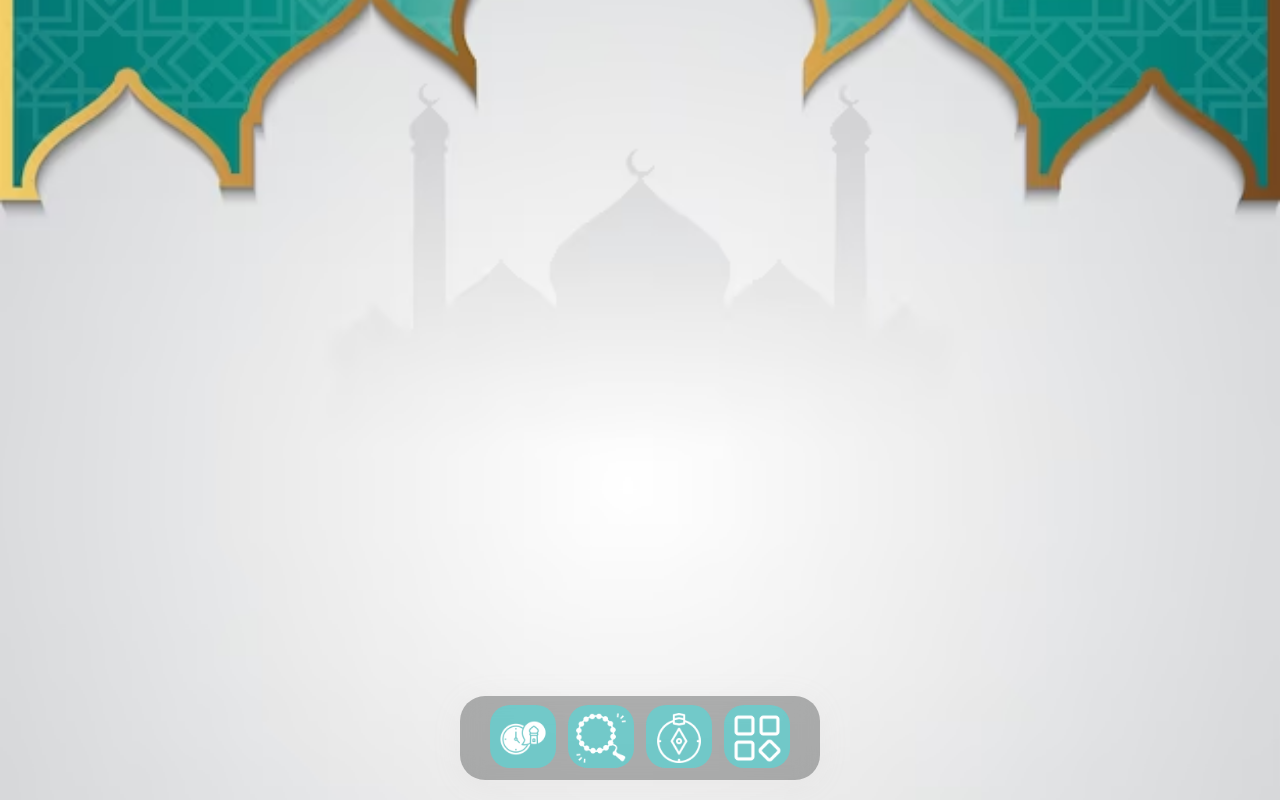
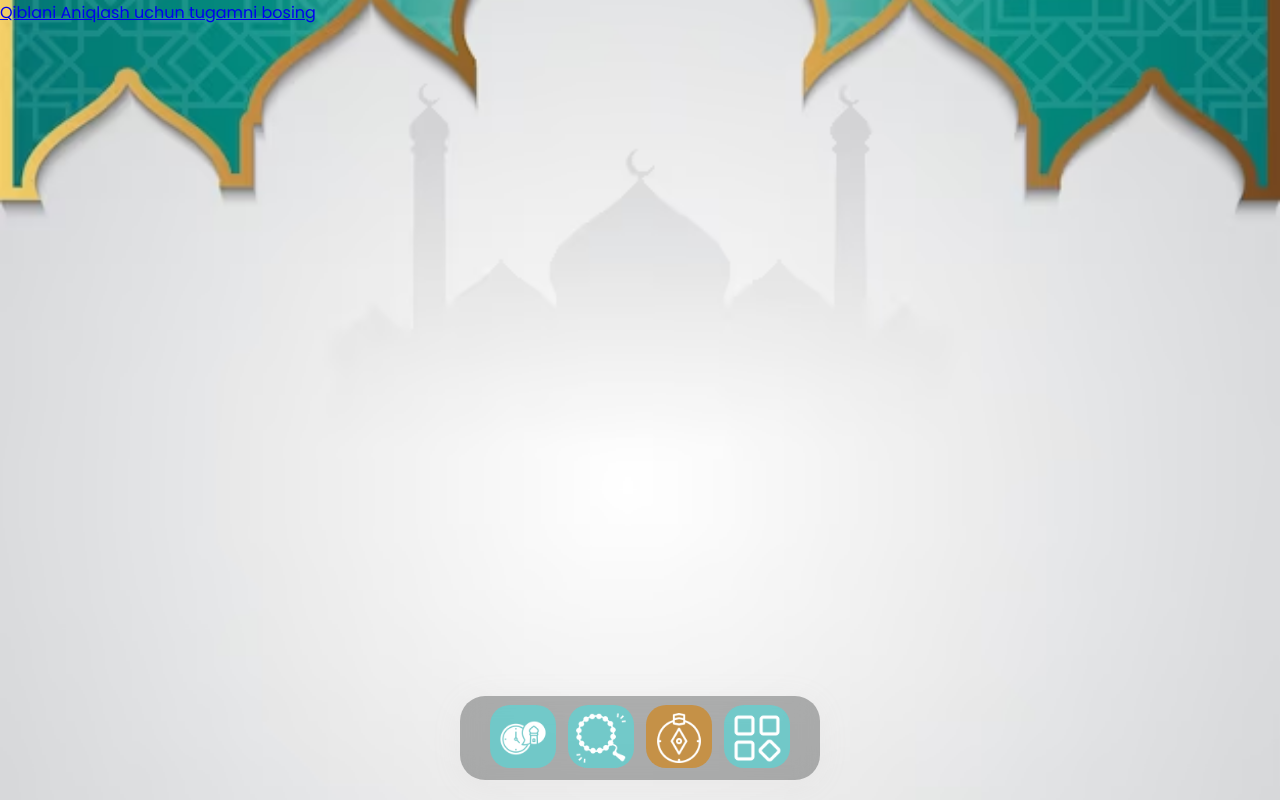
Before and after one commit to zakirovravshan/namaz.uz, a React (Create React App) app: page /qibla in a window 1280 px wide. Before the commit this address had no page. Built offline with nearby package versions, Linux system fonts and the light colour scheme.

Commit message:
add qbilba link

```diff
--- a/src/App.jsx
+++ b/src/App.jsx
@@ -2,6 +2,7 @@ import Main from './pages/Main.js/Main';
 import { Routes, Route } from 'react-router-dom';
 import Settings from './pages/Settings/Settings';
 import { Bar } from './components/Bar/Bar';
+import { Qibla } from './components/Qibla/Qibla';
 
 function App() {
 
@@ -11,6 +12,7 @@ function App() {
 			<Routes>
 				<Route index path='/' element={<Main />} />
 				<Route path='/settings' element={<Settings />} />
+				<Route path='/qibla' element={<Qibla />} />
 			</Routes>
 			<Bar />
 		</div>
--- a/src/components/Bar/Bar.jsx
+++ b/src/components/Bar/Bar.jsx
@@ -34,7 +34,7 @@ export const Bar = () => {
 				</li>
 				<li className='bar__item'>
 				<NavLink
-						to='/s'
+						to='/qibla'
 						className={({ isActive, isPending }) =>
 							isPending ? 'link' : isActive ? 'activebar' : "link"
 						}
--- /dev/null
+++ b/src/components/Qibla/Qibla.jsx
@@ -0,0 +1,7 @@
+import React from 'react'
+
+export const Qibla = () => {
+  return (
+    <div><a href="https://qiblafinder.withgoogle.com/intl/en/onboarding" target='blank'> Qiblani Aniqlash uchun tugamni bosing</a></div>
+  )
+}
```
